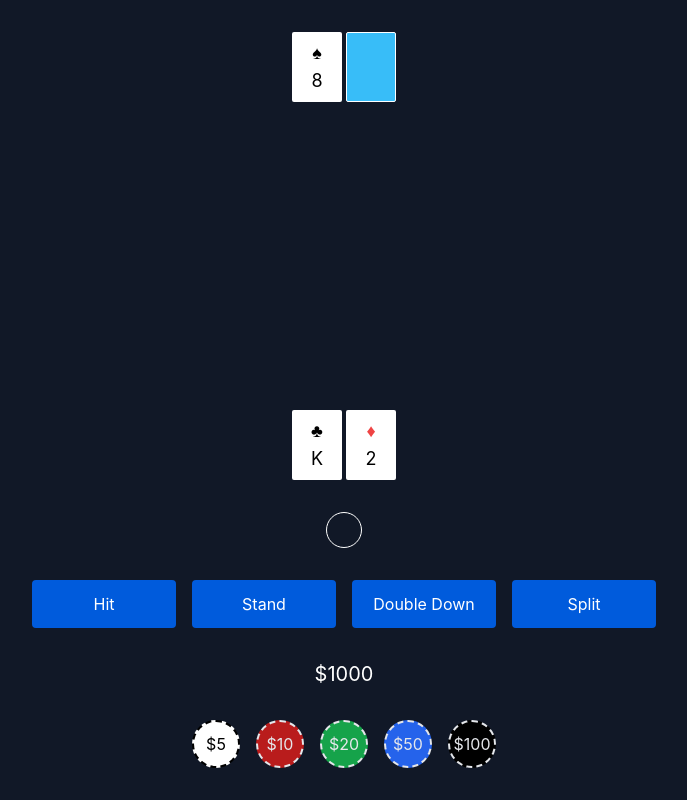
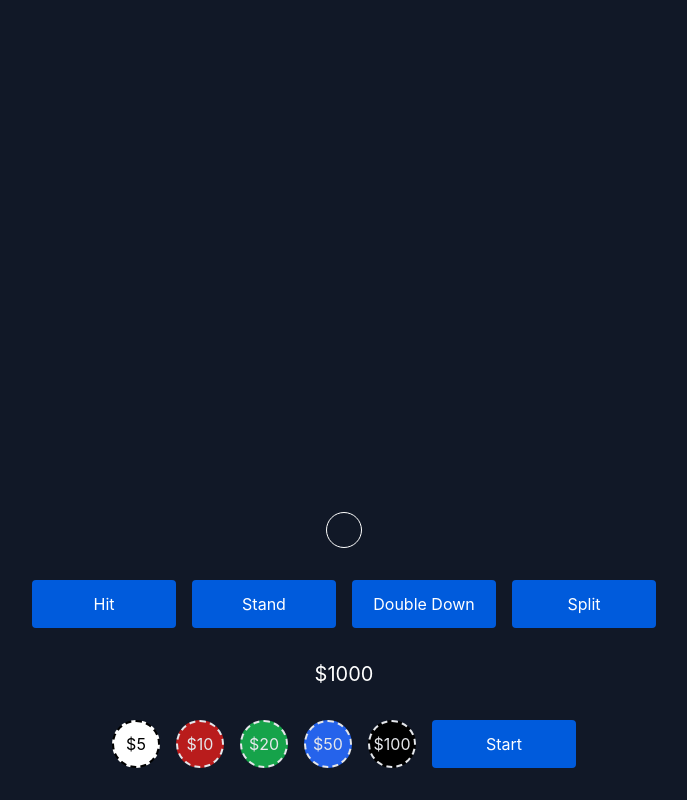
Before and after one commit to jezsung/blackjack-practice, a Next.js app: page / in a window 1280 px wide. Shown: the whole page, without its empty margins (296-983 px from the left). Built offline with nearby package versions, Linux system fonts and the light colour scheme.

Commit message:
add manual start button

```diff
--- a/pages/index.tsx
+++ b/pages/index.tsx
@@ -1,5 +1,4 @@
 import classNames from 'classnames';
-import { useEffect } from 'react';
 import PlayingCardView from '../components/PlayingCardView';
 import { useAppDispatch } from '../hooks/use-app-dispatch';
 import { useAppSelector } from '../hooks/use-app-selector';
@@ -7,10 +6,6 @@ import { bet, start } from '../store/slices/blackjack';
 
 export default function Home() {
   const dispatch = useAppDispatch();
-
-  useEffect(() => {
-    dispatch(start());
-  }, []);
 
   const dealerCards = useAppSelector((state) => state.blackjack.dealerHand.cards);
   const playerHands = useAppSelector((state) => state.blackjack.playerHands);
@@ -76,6 +71,9 @@ export default function Home() {
           >
             $100
           </button>
+          <button className="bg-[#005bdc] min-w-[88px] w-36 h-12 rounded text-white" onClick={() => dispatch(start())}>
+            Start
+          </button>
         </div>
       </div>
     </div>
```
